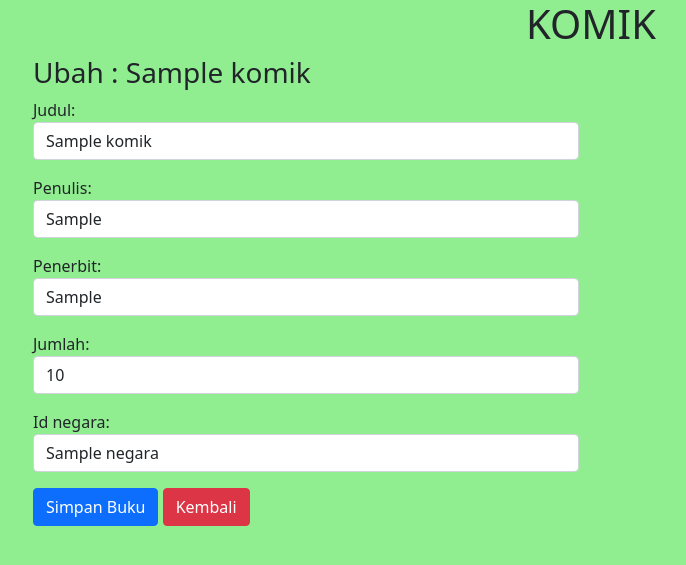
After one commit to Anangprasetya/Django-Python, a Django app: page /komik/ubah/1 in a window 1280 px wide. The commit adds this page. Shown: the top 565 px of the page, without its empty margins (49-735 px from the left). Run offline with Django 3.2, Linux system fonts and the light colour scheme; tables that the repository leaves empty hold one stand-in row (values such as "Sample post").

Commit message:
update data

```diff
--- a/apps/templates/komik.html
+++ b/apps/templates/komik.html
@@ -21,7 +21,8 @@
 				  <tbody>
 				    {% for b in komik %}
 						<tr>
-							<td> {{b.judul}} </td>
+							{# <td> {{b.judul}} </td> #}
+							<td><a href=" {%url 'ubah_komik' b.id %}">{{b.judul}}</a></td>
 							<td> {{b.penerbit}} </td>
 							<td> {{b.penulis}} </td>
 							<td> {{b.id_negara}} </td>
--- /dev/null
+++ b/apps/templates/ubah_komik.html
@@ -0,0 +1,28 @@
+{% extends "base.html" %}
+{% block content %}
+
+<div class="container">
+	<div class="row">
+		<div class="col-md-6">
+			{% if pesan %}
+				<div class="alert alert-success" role="alert">
+					{{pesan}}
+				</div>
+			{% endif %}
+			<h3>Ubah : {{ komik.judul}}</h3>
+			{# <form action="/buku/ubah/{{buku.id}}" method="POST"> #}
+			<form action="{% url 'ubah_komik' komik.id %}" method="POST">
+
+				{% csrf_token %}
+
+				{{form.as_p}}
+
+				<button class="btn btn-primary">Simpan Buku</button>
+				<a href="/komik" class="btn btn-danger">Kembali</a>
+			</form>
+		</div>
+	</div>
+</div>
+
+
+{% endblock content %}
--- a/apps/views.py
+++ b/apps/views.py
@@ -1,14 +1,33 @@
-from django.shortcuts import render
+from django.shortcuts import render, redirect
 from django.http import HttpResponse
 from apps.models import Komik
 from apps.forms import KomikForm
 
 
+def ubah_komik(request, id_komik):
+	komik = Komik.objects.get(id = id_komik)
+	if request.POST:
+		form = KomikForm(request.POST, instance = komik)
+		if form.is_valid():
+			form.save()
+			return redirect('ubah_komik', id_komik = id_komik)
+	else:
+		form = KomikForm(instance = komik)
+		data = {
+			'judul' : 'Ubah Data Komik',
+			'form' : form,
+			'komik' : komik
+		}
+
+		return render(request, 'ubah_komik.html', data)
+
+
+
 def komik(request):
-	# ambilKomik = Komik.objects.all()
+	ambilKomik = Komik.objects.all()
 	# filter dan join, limit
 
-	ambilKomik = Komik.objects.filter(id_negara__nama = 'Jepang')[:2]
+	# ambilKomik = Komik.objects.filter(id_negara__nama = 'Jepang')[:2]
 	data = {
 		'judul' : 'Komik | Anang',
 		'komik' : ambilKomik,
--- a/djwebapp/urls.py
+++ b/djwebapp/urls.py
@@ -20,7 +20,8 @@ from apps.views import *
 
 urlpatterns = [
     path('admin/', admin.site.urls),
-    path('komik/', komik),
+    path('komik/', komik, name = 'komik'),
     path('penerbit/', penerbit),
     path('tambah-komik/', tambah_komik),
+    path('komik/ubah/<int:id_komik>', ubah_komik, name = 'ubah_komik')
 ]
```
